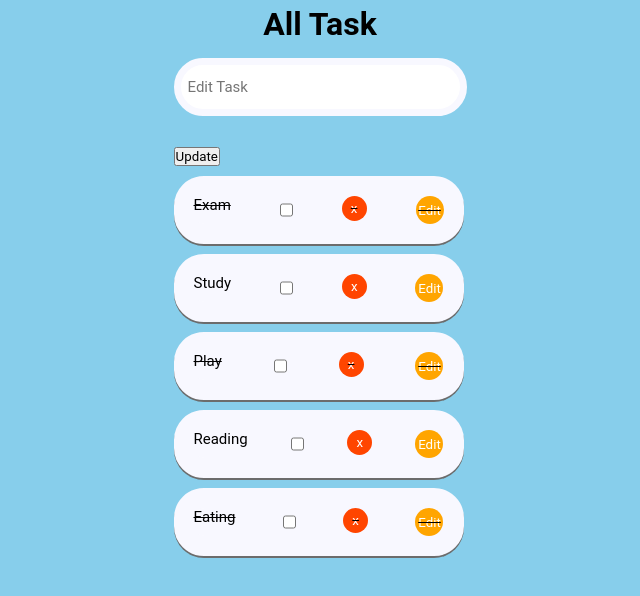
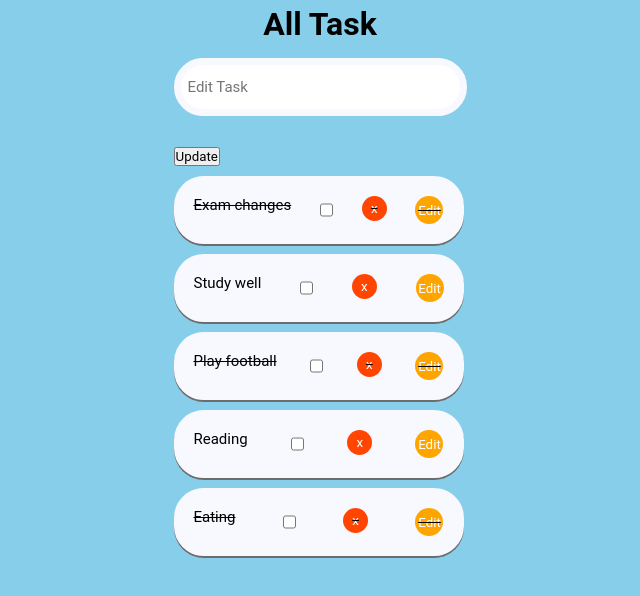
Before and after one commit to VSreerag/Todo-App, a React (Create React App) app: page / in a window 1280 px wide. Shown: the top 596 px of the page, without its empty margins (320-960 px from the left). Built offline with nearby package versions, Linux system fonts and the light colour scheme.

Commit message:
demo-commit

```diff
--- a/src/App.js
+++ b/src/App.js
@@ -11,17 +11,17 @@ function App() {
     })
     const [todos, setTodos] = useState([{
         id: "1",
-        taskName: "Exam",
+        taskName: "Exam changes",
         isFinished: true
     },
     {
         id: "2",
-        taskName: "Study",
+        taskName: "Study well",
         isFinished: false
     },
     {
         id: "3",
-        taskName: "Play",
+        taskName: "Play football",
         isFinished: true
     },
     {
```
